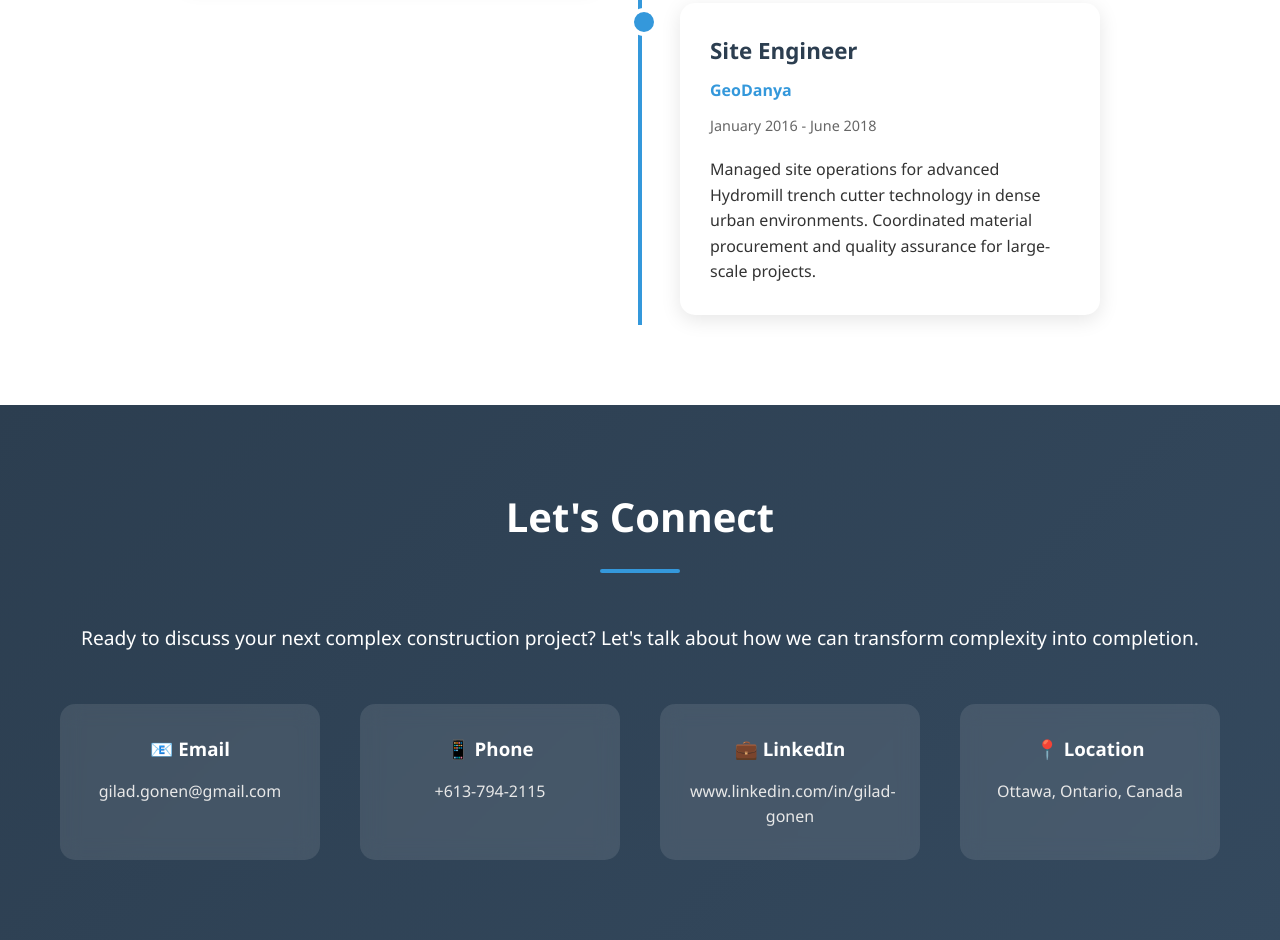
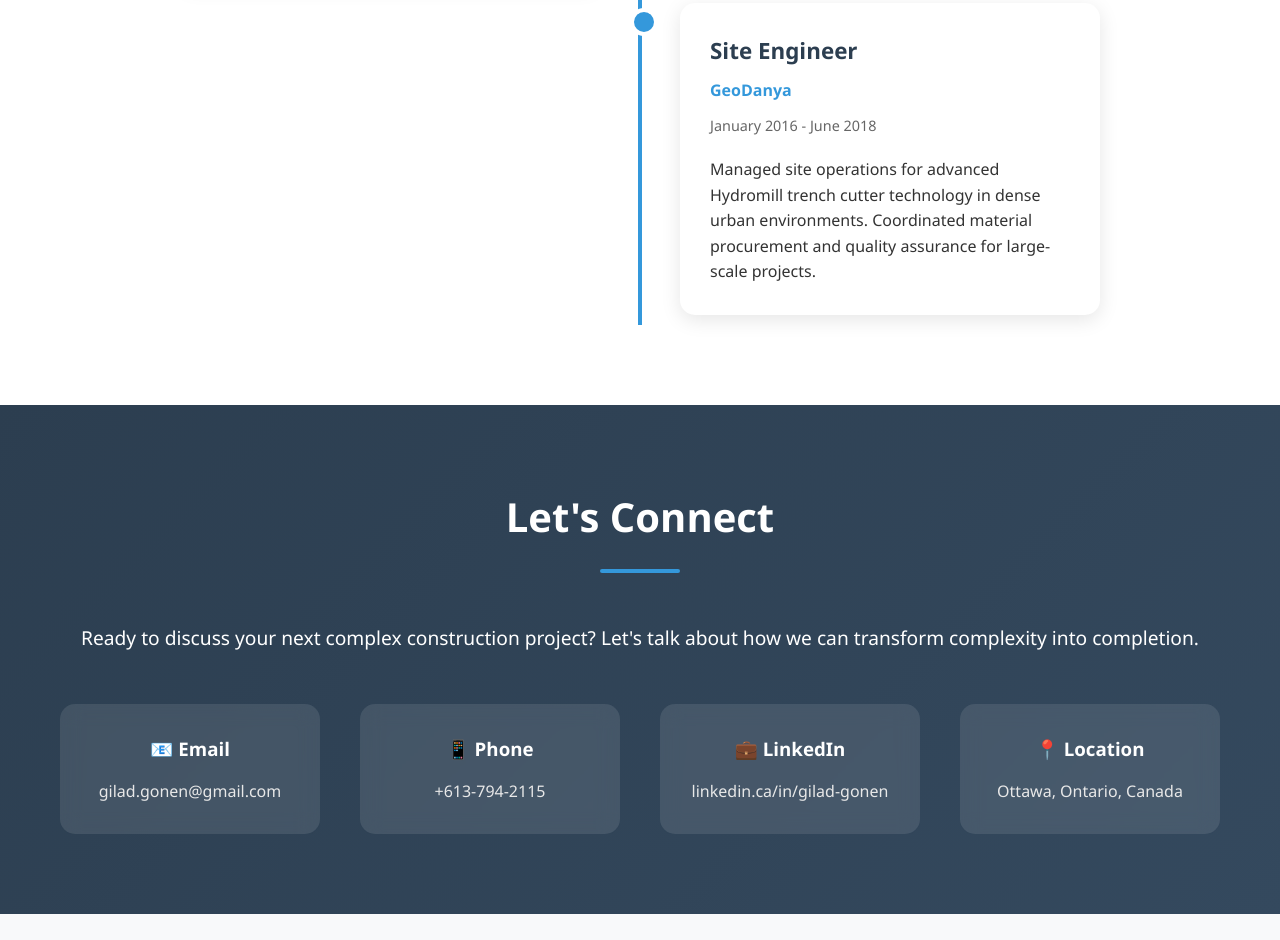
Before and after one commit to giladgonen/portfolio, a plain HTML site: page index.html in a window 1280 px wide. Shown: the part 5321-6261 px from the top of the page. After the commit the page ends 6235 px from the top, so only its background shows below. Drawn offline with Linux system fonts and the light colour scheme.

Commit message:
Update index.html

```diff
--- a/index.html
+++ b/index.html
@@ -724,7 +724,7 @@
                 </div>
                 <div class="contact-card">
                     <h3>💼 LinkedIn</h3>
-                    <p>www.linkedin.com/in/gilad-gonen</p>
+                    <p>linkedin.ca/in/gilad-gonen</p>
                 </div>
                 <div class="contact-card">
                     <h3>📍 Location</h3>
```
